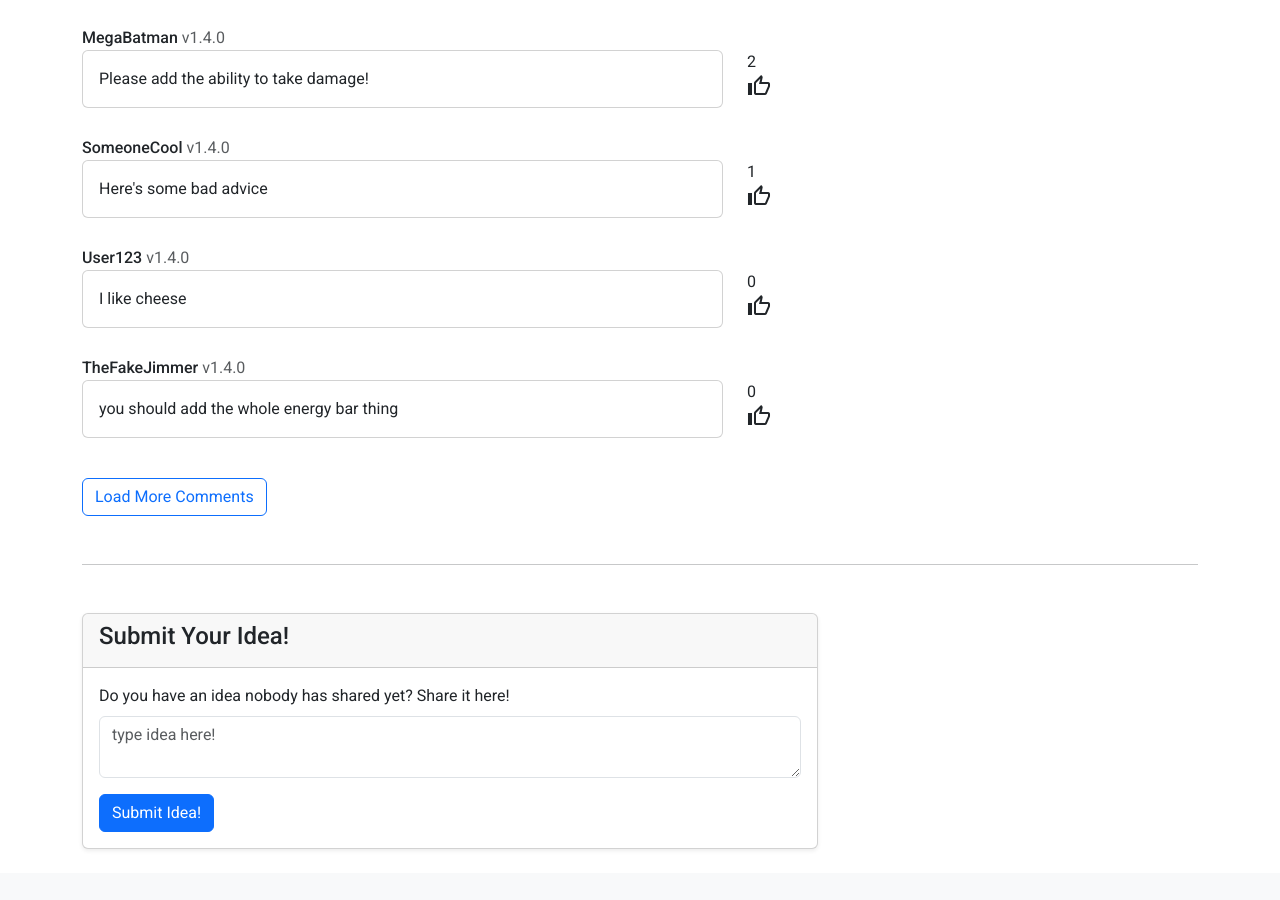
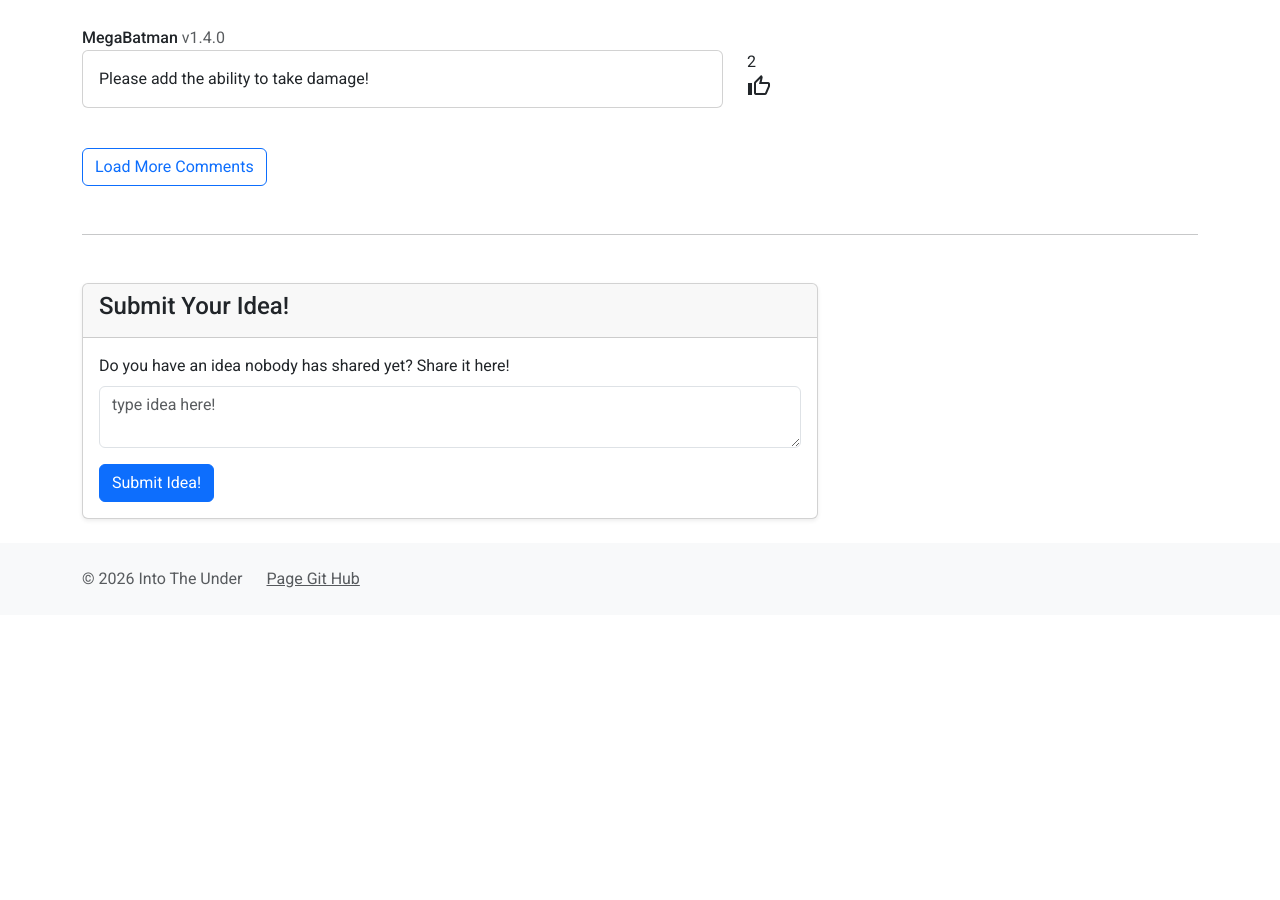
Before and after one commit to davislarson27/intotheunder, a React (Vite) app: page /feedback in a window 1280 px wide. Shown: the part 1350-2250 px from the top of the page. After the commit the page ends 1965 px from the top, so only its background shows below. Built offline with nearby package versions, Linux system fonts and the light colour scheme.

Commit message:
added ability to expand comments

```diff
--- a/src/feedback/feedback.jsx
+++ b/src/feedback/feedback.jsx
@@ -1,81 +1,96 @@
 import React from 'react';
 
 export function Feedback() {
+    const [countLoadedComments, updateCountLoadedComments] = React.useState (10);
+    const [DEFAULTLOADEDCOMMENTS] = React.useState (10);
     const [comments, updateComments] = React.useState (
         [
             {
+                commentID: 1,
                 user: "BestUserNameEver",
                 commentVersion: "v1.4.0",
                 commentText: "The game is cool but crafting unique blocks would make it even better",
                 likes: 87
             },
             {
+                commentID: 2,
                 user: "JimTheThird",
                 commentVersion: "v1.4.0",
                 commentText: "We should let us remove stuff from our inventory or throw it out",
                 likes: 62
             },
             {
+                commentID: 3,
                 user: "CrazyDave67",
                 commentVersion: "v1.3.2",
                 commentText: "I wish that we had chests in the game",
                 likes: 26
             },
             {
+                commentID: 4,
                 user: "McDonaldsLover",
                 commentVersion: "v1.4.0",
                 commentText: "Increase the build height limit!",
                 likes: 17
             },
             {
+                commentID: 5,
                 user: "JoseTheGOAT",
                 commentVersion: "v1.4.0",
                 commentText: "A background would be so cool! Maybe like in Terraria.",
                 likes: 17
             },
             {
+                commentID: 6,
                 user: "McDonaldsLover",
                 commentVersion: "v1.3.1",
                 commentText: "Ok imagine this. Right now the insides of buildings look off because they don't have backgrounds. Imagine if they had a way to add blocks as a wall that made it look more like you were inside! I would be so down for that. Then we wouldn't have to dig out the ground to build tall stuff!",
                 likes: 14
             },
             {
+                commentID: 7,
                 user: "Johnny123",
                 commentVersion: "v1.3.0",
                 commentText: "Doors please?",
                 likes: 11
             },
             {
+                commentID: 8,
                 user: "rambo2.0",
                 commentVersion: "v1.3.1",
                 commentText: "Please make swimming mechanics more consistent!",
                 likes: 9
             },
             {
+                commentID: 9,
                 user: "WhatAUser111",
                 commentVersion: "v1.3.1",
                 commentText: "Ladders would be so nice",
                 likes: 5
             },
             {
+                commentID: 10,
                 user: "MegaBatman",
                 commentVersion: "v1.4.0",
                 commentText: "Please add the ability to take damage!",
                 likes: 2
             },
             {
+                commentID: 11,
                 user: "SomeoneCool",
                 commentVersion: "v1.4.0",
                 commentText: "Here's some bad advice",
                 likes: 1
             },
             {
+                commentID: 12,
                 user: "User123",
                 commentVersion: "v1.4.0",
                 commentText: "I like cheese",
                 likes: 0
             },
             {
+                commentID: 13,
                 user: "TheFakeJimmer",
                 commentVersion: "v1.4.0",
                 commentText: "you should add the whole energy bar thing",
@@ -83,7 +98,7 @@ export function Feedback() {
             },
 
         ]
-    )
+    );
 
     return (
 
@@ -129,15 +144,10 @@ export function Feedback() {
             </div>
 
 
-            <Comments comments={comments} updateComments={updateComments} />
+            <Comments comments={comments} updateComments={updateComments} countLoadedComments={countLoadedComments} updateCountLoadedComments={updateCountLoadedComments} DEFAULTLOADEDCOMMENTS={DEFAULTLOADEDCOMMENTS} />
 
 
             <div className="container">
-                <div className="row g-4 mt-3" id="move_comment_sections_buttons">
-                    <div className="col-12 col-md-8">
-                        <button className="btn btn-outline-primary">Load More Comments</button>
-                    </div>
-                </div>
 
                 <hr className="mt-5"/>
 
@@ -167,24 +177,35 @@ export function Feedback() {
     );
 }
 
-function Comments ({comments}) {
+function Comments ({comments, updateComments, countLoadedComments, updateCountLoadedComments, DEFAULTLOADEDCOMMENTS}) {
+
+    function loadMoreComments () {
+        updateCountLoadedComments(
+            countLoadedComments + 5
+        )
+    }
 
     const commentElements = [];
+    var i = 0;
     for (const comment of comments) {
+        i++;
+        if (i > countLoadedComments) {
+            break;
+        }
         commentElements.push(
-            <div className="row g-4 mt-1 comment" id="commentNum9">
+            <div key={comment.commentID} className="row g-4 mt-1 comment" id="commentNum9">
                 <div className="col-10 col-md-7">
-                    <p className="comment"><span key={comment.user} className="comment_user">{comment.user}</span> <span key={comment.commentVersion} className="text-muted">{comment.commentVersion}</span></p>
+                    <p className="comment"><span className="comment_user">{comment.user}</span> <span className="text-muted">{comment.commentVersion}</span></p>
                     <div className="card">
                         <div className="card-body">
-                            <p key={comment.commentText} className="commenet">{comment.commentText}</p>
+                            <p className="commenet">{comment.commentText}</p>
                         </div>
                     </div>
                 </div>
                 <div className="col-1 me-2">
                     <div className="full_like_container" style={{padding: "0px"}}>
-                        <p key={comment.likes} className="like_count" style={{marginTop: "1.5em"}}>{comment.likes}</p>
-                        <span className="like_button_container" id="like_9">
+                        <p className="like_count" style={{marginTop: "1.5em"}}>{comment.likes}</p>
+                        <span className="like_button_container" id={"like" + comment.commentID}>
                             <span className="material-icons-outlined like_button">thumb_up</span>
                         </span>
                     </div>
@@ -196,6 +217,11 @@ function Comments ({comments}) {
     return (
         <div className="container">
             {commentElements}
+            <div className="row g-4 mt-3" id="move_comment_sections_buttons">
+                    <div className="col-12 col-md-8">
+                        <button className="btn btn-outline-primary" onClick={loadMoreComments}>Load More Comments</button>
+                    </div>
+            </div>
         </div>
 
     );
```
